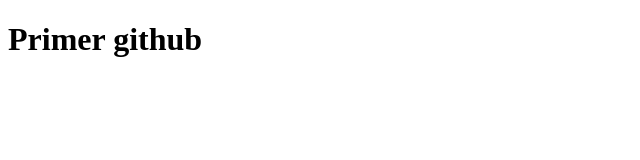
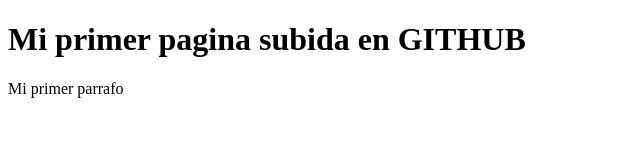
Before and after one commit to VickyGarcia95/Repositorio-GitHub, a plain HTML site: page index.html in a window 1280 px wide. Shown: the whole page, without its empty margins (0-640 px from the left). Drawn offline with Linux system fonts and the light colour scheme.

Commit message:
Agregue un parrafo

```diff
--- a/index.html
+++ b/index.html
@@ -7,6 +7,7 @@
     <title>Document</title>
 </head>
 <body>
-    <h1>Primer github</h1>
+    <h1>Mi primer pagina subida en GITHUB</h1>
+    <p>Mi primer parrafo</p>
 </body>
 </html>
```
